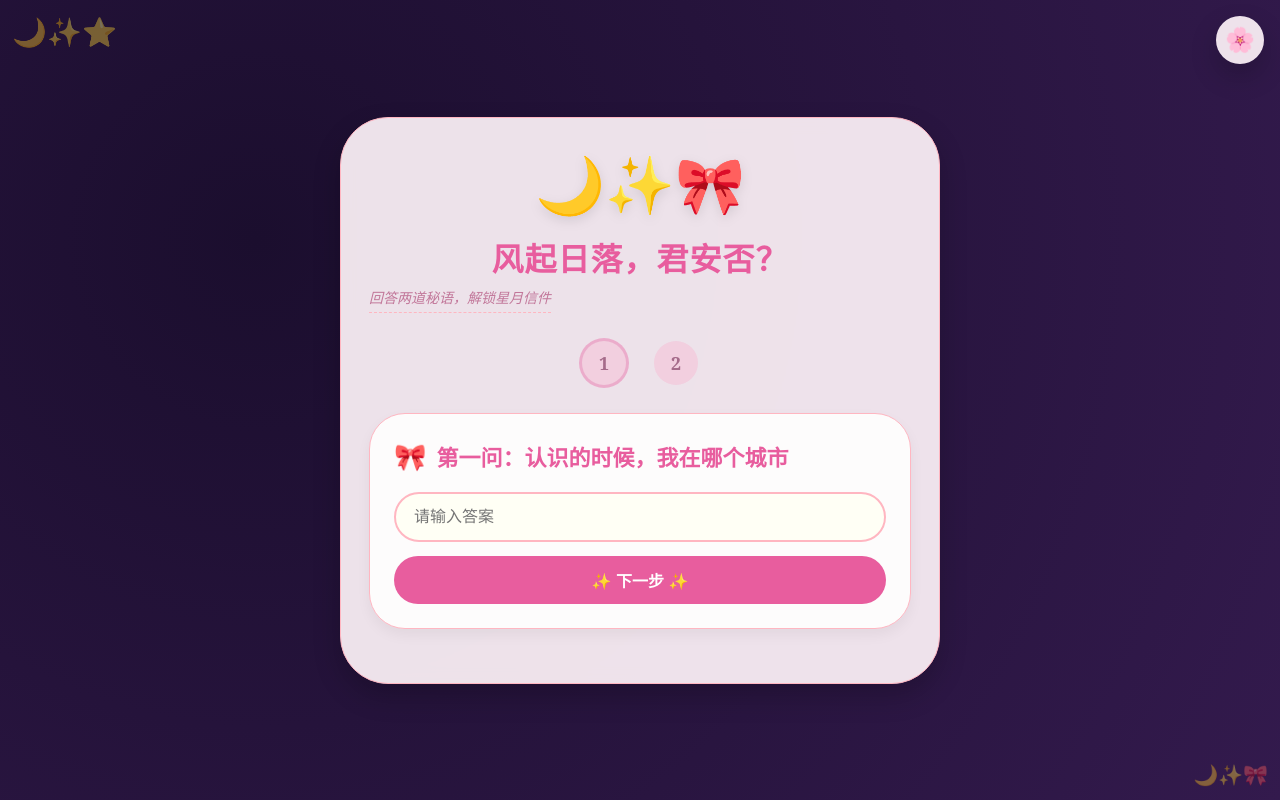
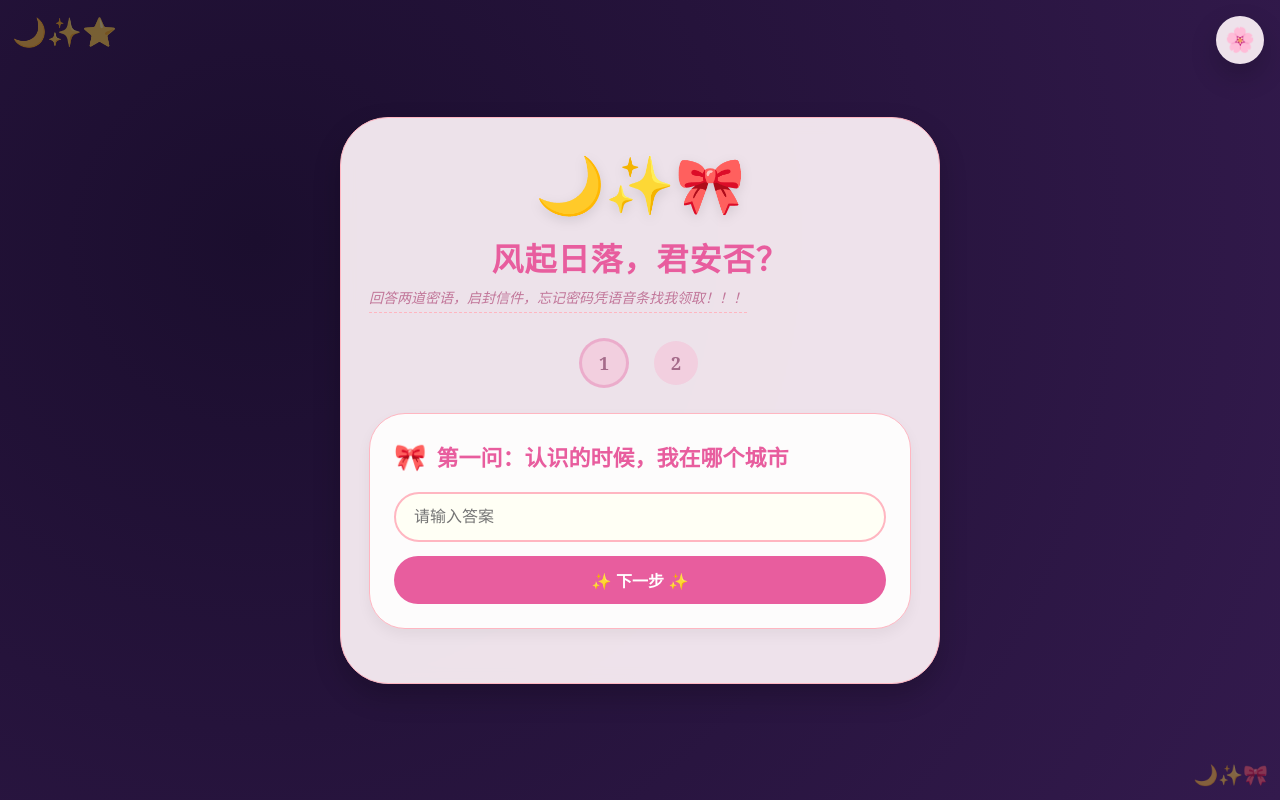
Before and after one commit to weiguang6/my-letter, a website: page index.html in a window 1280 px wide. Both pictures are taken after a click on the button "切换主题". Drawn offline with Linux system fonts and the light colour scheme; no server answers.

Commit message:
Update index.html

```diff
--- a/index.html
+++ b/index.html
@@ -556,14 +556,14 @@
             document.body.classList.add('theme-sailor');
             themeToggle.textContent = '🌸';
             decorIcon.innerText = '🌙✨🎀';
-            subTextSpan.innerText = '回答两道秘语，解锁星月信件';
+            subTextSpan.innerText = '回答两道密语，启封信件，忘记密码凭语音条找我领取！！！';
             decorBottom.innerText = '🌙✨🎀';
             document.querySelector('title').innerText = '月棱镜威力 · 变身解锁';
         } else {
             document.body.classList.remove('theme-sailor');
             themeToggle.textContent = '🌙';
             decorIcon.innerText = '❤️📜';
-            subTextSpan.innerText = '回答两道密语，启封心上信件';
+            subTextSpan.innerText = '回答两道密语，启封信件，忘记密码凭语音条找我领取！！';
             decorBottom.innerText = '🌸✨🌸';
             document.querySelector('title').innerText = '风起日落，君安否？';
         }
```
